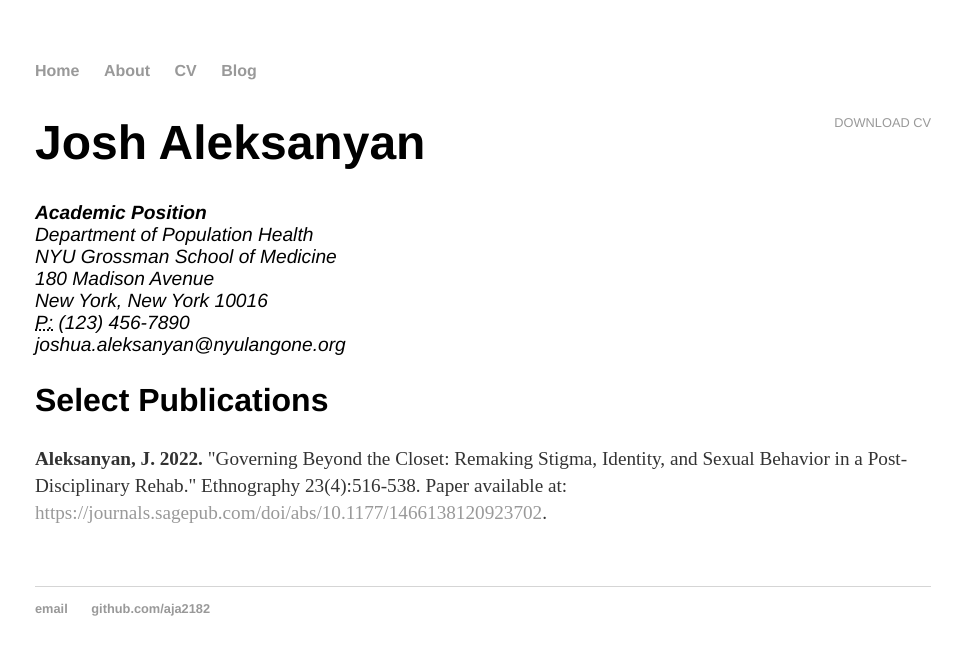
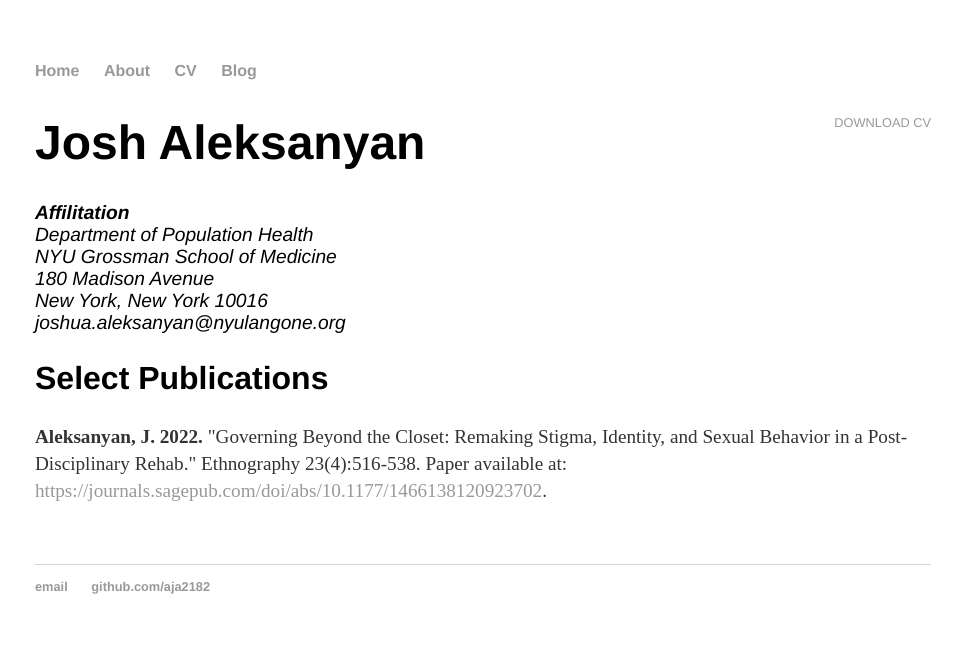
Before and after one commit to aja2182/aja2182.github.io, a Jekyll site: the page built from cv/index.html, in a window 1280 px wide. Shown: the top 655 px of the page, without its empty margins (157-1119 px from the left). Built offline with Jekyll 4.4.1, drawn with Linux system fonts in a browser that asks for light colours.

Commit message:
Update index.html

```diff
--- a/cv/index.html
+++ b/cv/index.html
@@ -7,12 +7,11 @@ title: Josh Aleksanyan
 		<a href="#" class="download" title="Download CV as PDF">Download CV</a>
 					<h1>Josh Aleksanyan</h1>
 					<address>
-					<strong>Academic Position</strong><br>
+					<strong>Affilitation</strong><br>
 					Department of Population Health<br>
 					NYU Grossman School of Medicine<br>
 					180 Madison Avenue<br>
 					New York, New York 10016<br>
-					<abbr title="phone">P:</abbr> (123) 456-7890<br>
 					<span class="obfuscate">joshua.aleksanyan@nyulangone.org</span>
 					</address>
 
```
